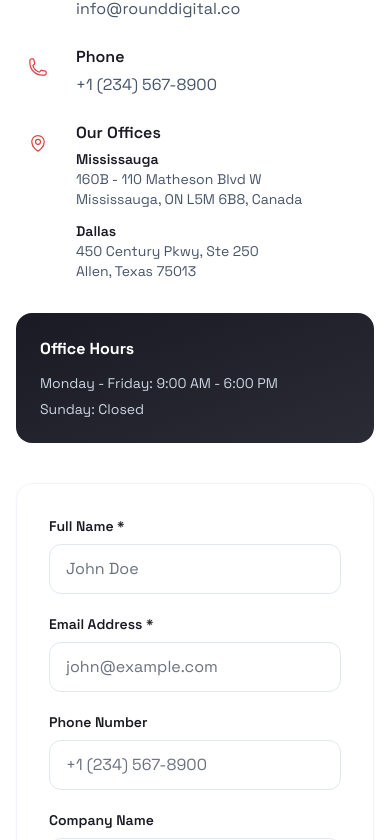
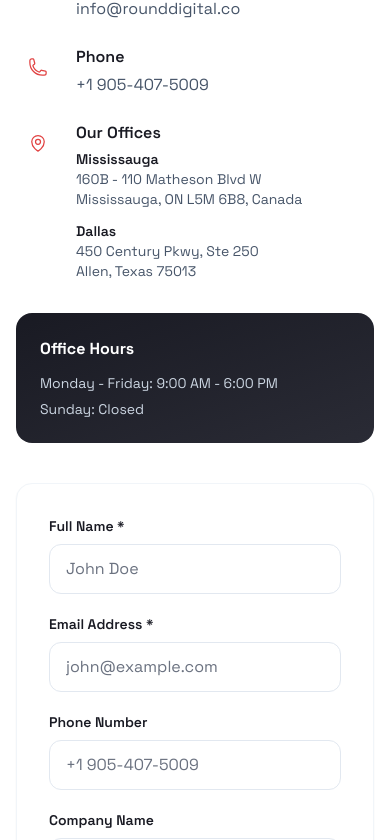
Before and after one commit to pragra-ca/rounddigital-new, a Next.js app: page / in a window 390 px wide. Shown: the part 7598-8438 px from the top of the page. Built offline with nearby package versions, Linux system fonts and the light colour scheme.

Commit message:
Fix phone

```diff
--- a/src/components/home/sections/ContactUs.jsx
+++ b/src/components/home/sections/ContactUs.jsx
@@ -105,8 +105,8 @@ const ContactUs = () => {
                   icon: PhoneIcon,
                   title: 'Phone',
                   content: (
-                    <a href="tel:+1234567890" className="text-slate-600 hover:text-primary transition-colors">
-                      +1 (234) 567-8900
+                    <a href="tel:+19054075009" className="text-slate-600 hover:text-primary transition-colors">
+                      +1 905-407-5009
                     </a>
                   ),
                 },
@@ -169,7 +169,7 @@ const ContactUs = () => {
                   <label htmlFor="phone" className="block text-sm font-semibold text-ink mb-2">
                     Phone Number
                   </label>
-                  <input type="tel" id="phone" name="phone" value={formData.phone} onChange={handleChange} className={inputClass('phone')} placeholder="+1 (234) 567-8900" />
+                  <input type="tel" id="phone" name="phone" value={formData.phone} onChange={handleChange} className={inputClass('phone')} placeholder="+1 905-407-5009" />
                 </div>
                 <div>
                   <label htmlFor="company" className="block text-sm font-semibold text-ink mb-2">
--- a/src/pages/careers/[slug].js
+++ b/src/pages/careers/[slug].js
@@ -348,7 +348,7 @@ export default function JobDetailPage({ job, relatedJobs }) {
                     </div>
                     <div>
                       <label className="block text-sm font-semibold text-ink mb-2">Phone *</label>
-                      <input type="tel" name="phone" value={formData.phone} onChange={handleChange} className={inputClass("phone")} placeholder="+1 (234) 567-8900" />
+                      <input type="tel" name="phone" value={formData.phone} onChange={handleChange} className={inputClass("phone")} placeholder="+1 905-407-5009" />
                       {errors.phone && <p className="text-red-500 text-xs mt-1">{errors.phone}</p>}
                     </div>
                   </div>
```
